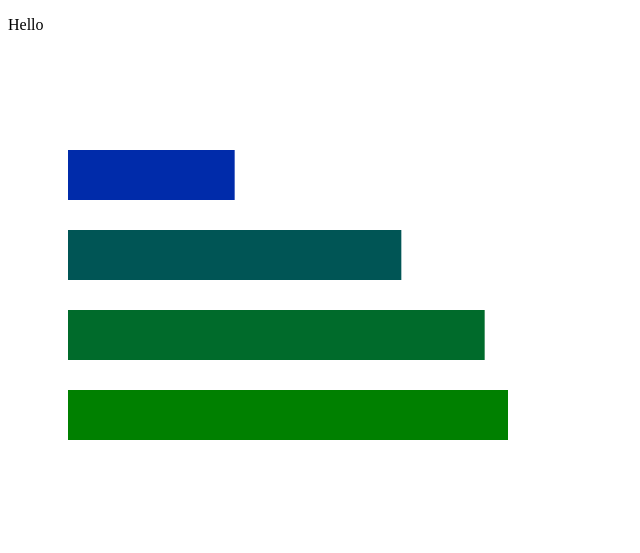
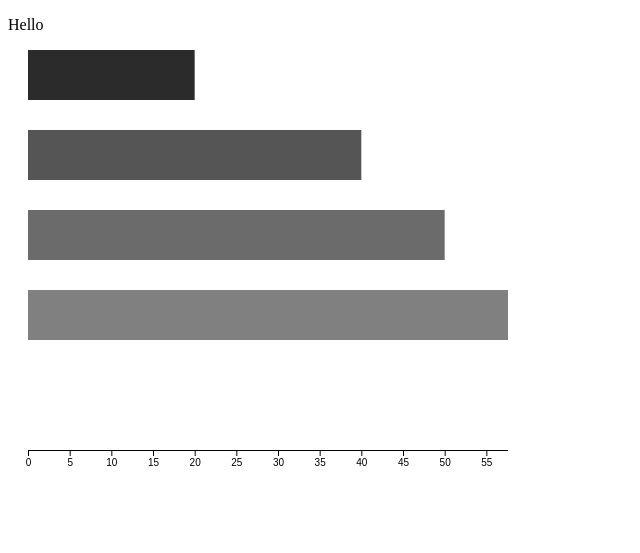
Before and after one commit to musa-raza/D3prac, a plain HTML site: page index.html in a window 1280 px wide. Shown: the whole page, without its empty margins (0-640 px from the left). Drawn offline with nearby package versions, Linux system fonts and the light colour scheme.

Commit message:
Complete axes

```diff
--- a/index.html
+++ b/index.html
@@ -20,14 +20,16 @@
 
       const colorScale = d3.scaleLinear()
                          .domain([0, 60])
-                         .range(["blue", "green"])
+                         .range(["black", "grey"])
+
+      const axis = d3.axisBottom(widthScale);
 
       const canvas = d3.select("body")
                     .append("svg")
                     .attr("width", 500)
                     .attr("height", 500)
                     .append("g")
-                    .attr("transform", "translate(60, 100)");
+                    .attr("transform", "translate(20, 0)")
 
       const bars = canvas.selectAll("rect")
                    .data(array)
@@ -38,6 +40,9 @@
                       .attr("fill", function(d) { return colorScale(d); })
                       .attr("y", function(d, i) { return i * 80 });
 
+      canvas.append("g")
+        .attr("transform", "translate(0, 400)")
+        .call(axis);
     </script>
   </body>
 </html>
```
